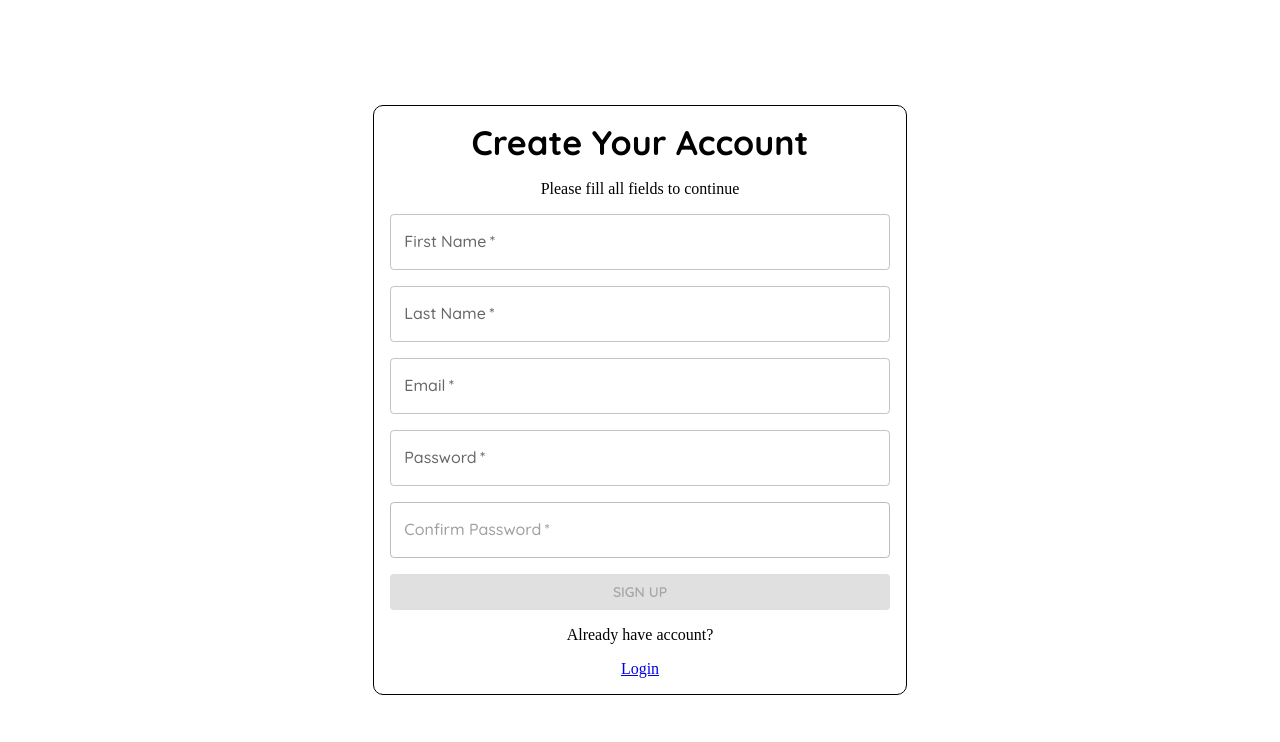
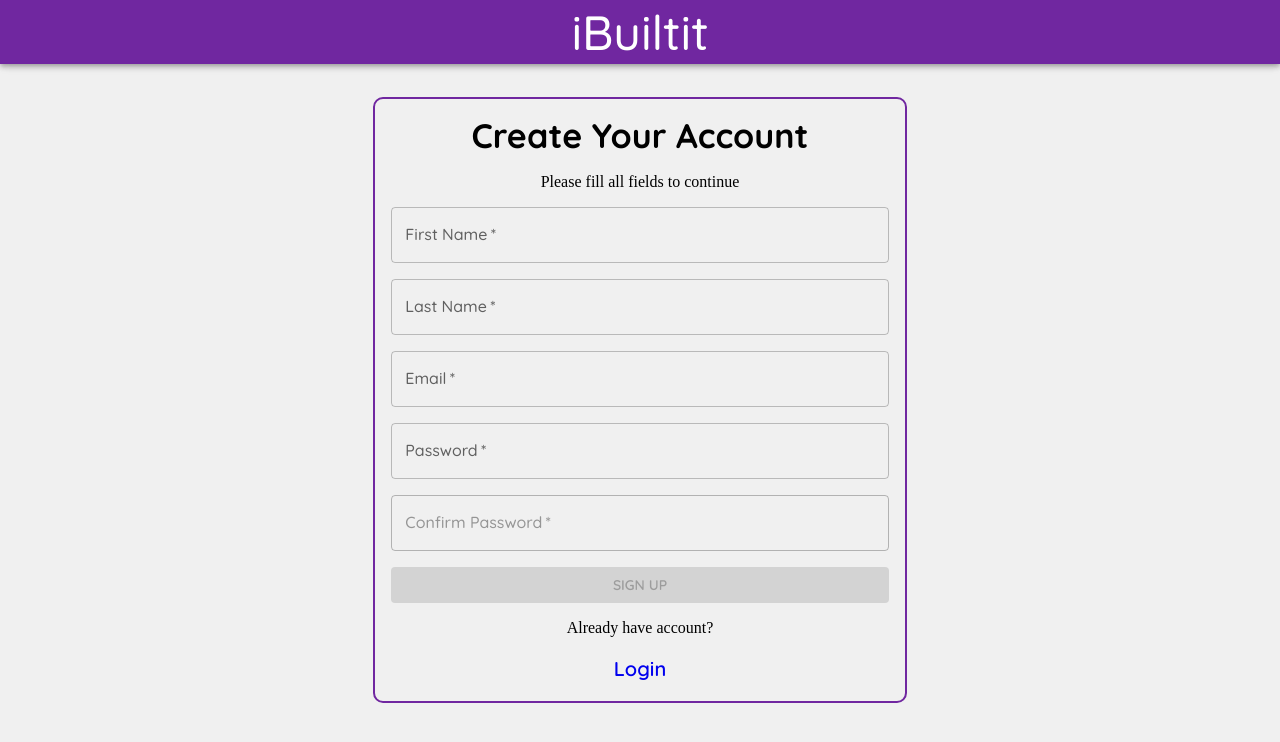
Before and after one commit to nanong11/iBuiltit, a React (Create React App) app: page /signup in a window 1280 px wide. Shown: the top 742 px of the page. Built offline with nearby package versions, Linux system fonts and the light colour scheme.

Commit message:
Add Appbar for signup page

```diff
--- /dev/null
+++ b/src/components/AppBarLogo.js
@@ -0,0 +1,24 @@
+import { AppBar, Container, Toolbar, Typography } from '@mui/material'
+import React from 'react'
+
+export default function AppBarLogo() {
+  return (
+    <>
+    <AppBar>
+        <Container maxWidth="lg">
+            <Toolbar>
+                <Typography
+                variant="h3"
+                component="a"
+                href="/"
+                color="white"
+                sx={{ m: "auto", display: { xs: 'none', md: 'flex' }, textDecoration: "none" }}
+                >
+                iBuiltit
+                </Typography>
+            </Toolbar>
+        </Container>
+    </AppBar>
+    </>
+  )
+}
--- a/src/pages/Login.js
+++ b/src/pages/Login.js
@@ -55,7 +55,7 @@ export default function Login() {
           .then(response => {
             if(response){
               setEmailError(false)
-              setEmailColor(`success`)
+              setEmailColor("primary")
               setEmailFocused(true)
               setEmailErrorText("")
             }else{
@@ -85,7 +85,7 @@ export default function Login() {
           setPasswordError(true)
           setPasswordErrorText("")
         }else if(password.length >= 8){
-          setPasswordColor("success")
+          setPasswordColor("primary")
           setPasswordFocused(true)
           setPasswordError(false)
           setPasswordErrorText("")
@@ -99,7 +99,7 @@ export default function Login() {
 
     /* Login Button Activate */
     useEffect(() => {
-      if(emailColor === "success" && passwordColor ==="success"){
+      if(emailColor === "primary" && passwordColor === "primary"){
         setIsLoginDisabled(false)
       }else{
         setIsLoginDisabled(true)
@@ -212,10 +212,11 @@ export default function Login() {
                 Don't have account?
             </Typography>
             <Typography
-              variant="a"
+              variant="h6"
               component="a"
               align='center'
               href='/signup'
+              sx={{ textDecoration: "none", fontWeight: 600}}
             >
                 Sign up
             </Typography>
--- a/src/pages/Signup.js
+++ b/src/pages/Signup.js
@@ -2,6 +2,7 @@ import { Button, FormControl, Grid, TextField, Typography } from '@mui/material'
 import React, { useEffect, useState } from 'react'
 import { makeStyles } from '@material-ui/styles'
 import { useNavigate } from "react-router-dom"
+import AppBarLogo from '../components/AppBarLogo'
 
 /* Custom Styles */
 const useStyles = makeStyles({
@@ -14,7 +15,7 @@ const useStyles = makeStyles({
       gap: "1rem",
     },
     gridItem: {
-      border: "1px solid black",
+      border: "2px solid #7027A0",
       borderRadius: "10px",
       padding: "1rem",
     }
@@ -64,7 +65,7 @@ export default function Signup() {
         setFirstNameErrorText("First Name should only consist of letters.")
       }else if(firstName.length > 1 && /^[a-zA-Z\s]+$/.test(firstName)){
         setFirstNameError(false)
-        setFirstNameColor("success")
+        setFirstNameColor("primary")
         setFirstNameErrorText("")
         setFirstNameFocused(true)
       }else if(firstName.length === 1){
@@ -84,7 +85,7 @@ export default function Signup() {
         setLastNameErrorText("Last Name should only consist of letters.")
       }else if(lastName.length > 1 && /^[a-zA-Z\s]+$/.test(lastName)){
         setLastNameError(false)
-        setLastNameColor("success")
+        setLastNameColor("primary")
         setLastNameErrorText("")
         setLastNameFocused(true)
       }else if(lastName.length === 1){
@@ -123,7 +124,7 @@ export default function Signup() {
             setEmailFocused(false)
           }else{
             setEmailError(false)
-            setEmailColor(`success`)
+            setEmailColor(`primary`)
             setEmailFocused(true)
           }
 
@@ -151,7 +152,7 @@ export default function Signup() {
         setConfirmPasswordIsDisabled(true)
       }else if(password.length >= 8){
         setPasswordError(false)
-        setPasswordColor("success")
+        setPasswordColor("primary")
         setPasswordFocused(true)
         setPasswordErrorText("")
         setConfirmPasswordIsDisabled(false)
@@ -173,7 +174,7 @@ export default function Signup() {
         setConfirmPasswordErrorText("Please confirm password.")
       }else if(confirmPassword === password){
         setConfirmPasswordError(false)
-        setConfirmPasswordColor("success")
+        setConfirmPasswordColor("primary")
         setConfirmPasswordFocused(true)
         setConfirmPasswordErrorText("")
       }else{
@@ -186,7 +187,7 @@ export default function Signup() {
 
     /* Sign Up Button Activate */
     useEffect(() => {
-      if(firstNameColor === "success" && lastNameColor === "success" && emailColor === "success" && passwordColor ==="success" && confirmPasswordColor === "success"){
+      if(firstNameColor === "primary" && lastNameColor === "primary" && emailColor === "primary" && passwordColor ==="primary" && confirmPasswordColor === "primary"){
         setIsDisabled(false)
       }else{
         setIsDisabled(true)
@@ -232,12 +233,13 @@ export default function Signup() {
 
   return (
     <>
+      <AppBarLogo />
       <Grid
       container
       spacing={0}
       alignItems="center"
       justifyContent="center"
-      sx={{ minHeight: '100vh' }}
+      sx={{ minHeight: '100vh', backgroundColor: "#f0f0f0" }}
       >
         <Grid item xs={10} sm={8} md={5} xl={3} className={classes.gridItem}>
           <FormControl
@@ -356,10 +358,11 @@ export default function Signup() {
                   Already have account?
               </Typography>
               <Typography
-              variant="a"
+              variant="h6"
               component="a"
               align='center'
               href='/'
+              sx={{ textDecoration: "none", fontWeight: 600}}
               >
                   Login
               </Typography>
```
